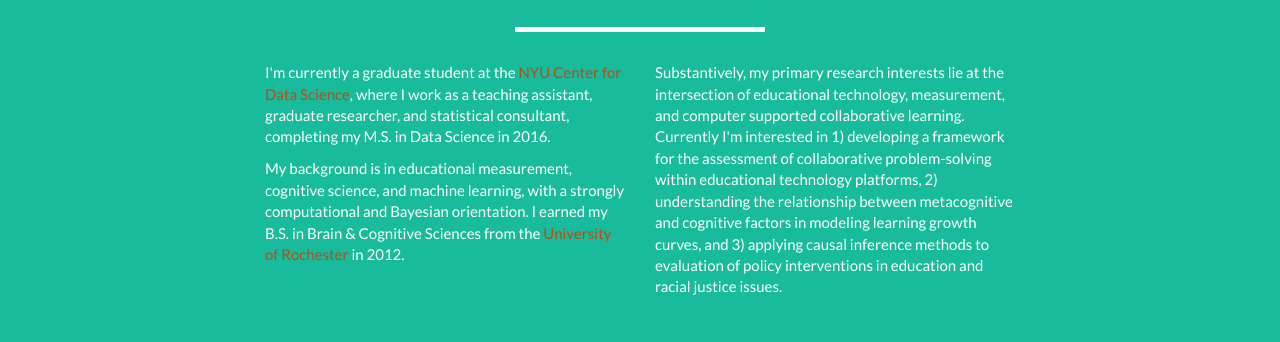
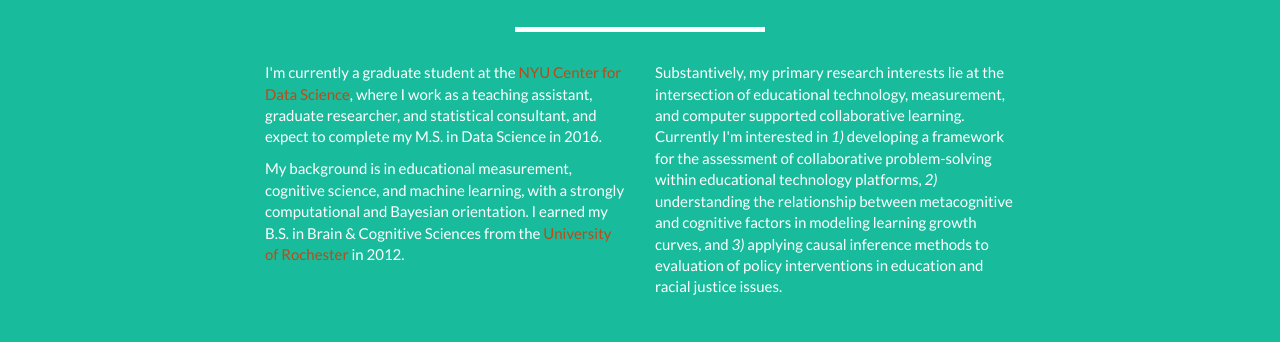
Before and after one commit to jgutman/jgutman.github.io, a Jekyll site: the page built from index.html, in a window 1280 px wide and 900 px high, scrolled down 3217 px. Shown: the part 197-539 px from the top of the window. Built offline with Jekyll 4.4.1, drawn with Linux system fonts in a browser that asks for light colours.

Commit message:
more updates

```diff
--- a/_includes/about.html
+++ b/_includes/about.html
@@ -9,12 +9,12 @@
             </div>
             <div class="row">
                 <div class="col-lg-4 col-lg-offset-2">
-                    <p.small>I'm currently a graduate student at the <a href="http://cds.nyu.edu">NYU Center for Data Science</a>, where I work as a teaching assistant, graduate researcher, and statistical consultant, completing my M.S. in Data Science in 2016. </p>
+                    <p.small>I'm currently a graduate student at the <a href="http://cds.nyu.edu">NYU Center for Data Science</a>, where I work as a teaching assistant, graduate researcher, and statistical consultant, and expect to complete my M.S. in Data Science in 2016. </p>
 
                       <p.small>My background is in educational measurement, cognitive science, and machine learning, with a strongly computational and Bayesian orientation. I earned my B.S. in Brain &amp; Cognitive Sciences from the <a href="http://www.bcs.rochester.edu">University of Rochester</a> in 2012.</p>
                 </div>
                 <div class="col-lg-4">
-                    <p.small>Substantively, my primary research interests lie at the intersection of educational technology, measurement, and computer supported collaborative learning. Currently I'm interested in 1) developing a framework for the assessment of collaborative problem-solving within educational technology platforms, 2) understanding the relationship between metacognitive and cognitive factors in modeling learning growth curves, and 3) applying causal inference methods to evaluation of policy interventions in education and racial justice issues.</p>
+                    <p.small>Substantively, my primary research interests lie at the intersection of educational technology, measurement, and computer supported collaborative learning. Currently I'm interested in <i>1)</i> developing a framework for the assessment of collaborative problem-solving within educational technology platforms, <i>2)</i> understanding the relationship between metacognitive and cognitive factors in modeling learning growth curves, and <i>3)</i> applying causal inference methods to evaluation of policy interventions in education and racial justice issues.</p>
                 </div>
             </div>
         </div>
```
Also changed, not shown: 8 other files.
